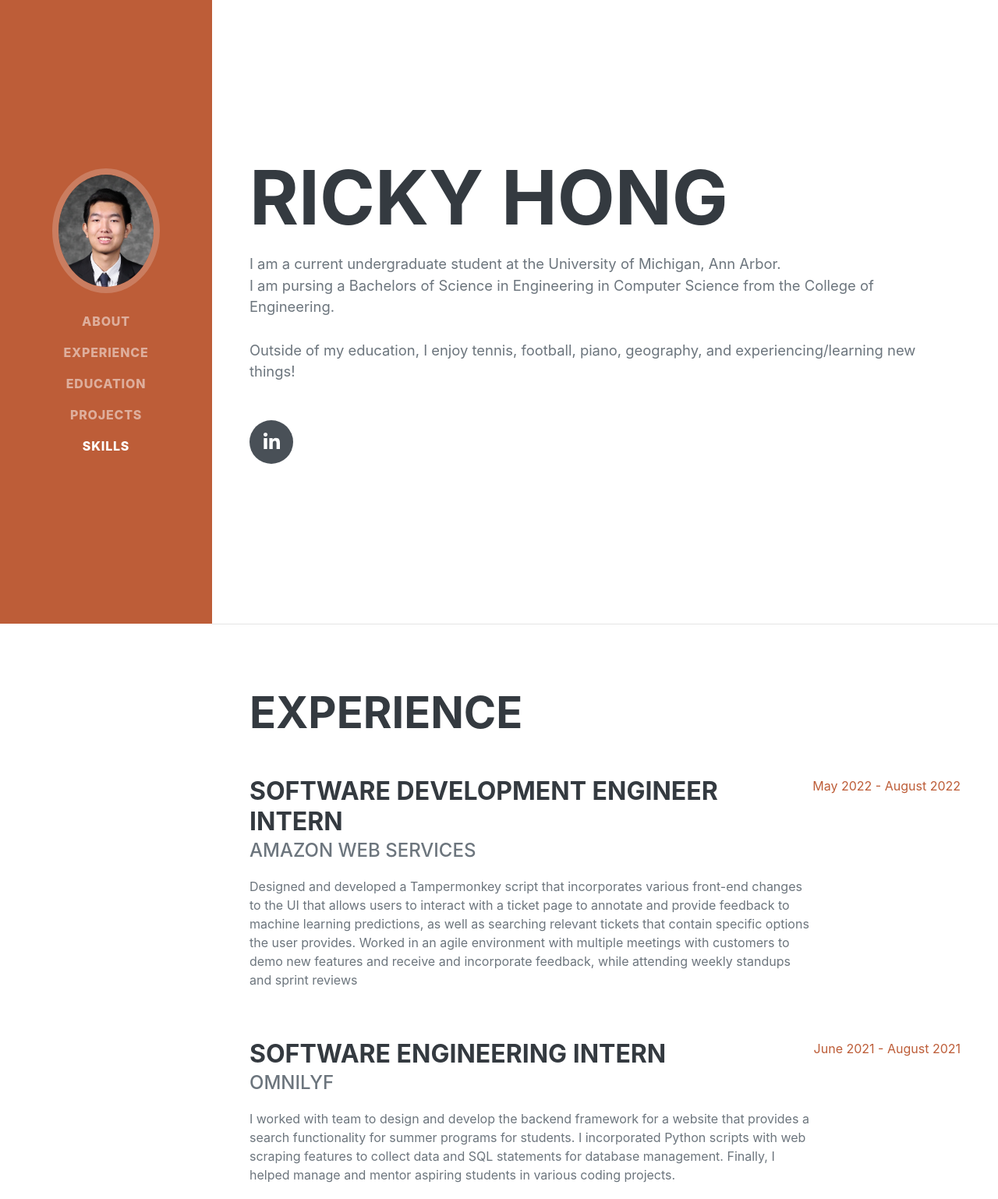
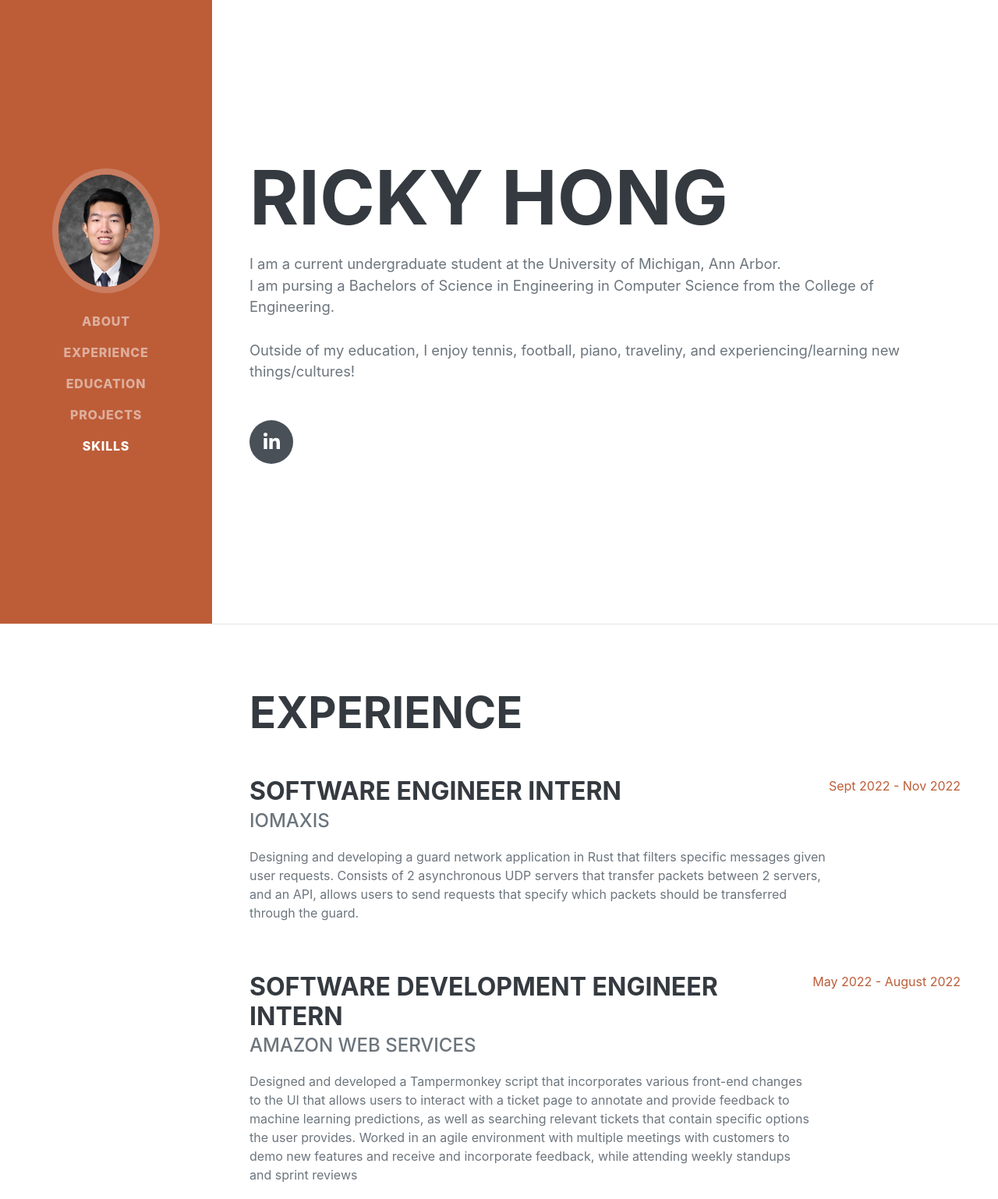
Before and after one commit to rlhong/rlhong.github.io, a plain HTML site: page index.html in a window 1280 px wide. Shown: the top 1538 px of the page at 78% size. Drawn offline with nearby package versions, Linux system fonts and the light colour scheme; a web font is replaced by a local one.

Commit message:
Updated 10/2022 for iomaxis internship

```diff
--- a/index.html
+++ b/index.html
@@ -38,7 +38,7 @@
                 <div class="resume-section-content">
                     <h1 class="mb-0">Ricky Hong</h1>
 		    <br>
-                    <p class="lead mb-5">I am a current undergraduate student at the University of Michigan, Ann Arbor.<br>I am pursing a Bachelors of Science in Engineering in Computer Science from the College of Engineering.<br><br>Outside of my education, I enjoy tennis, football, piano, geography, and experiencing/learning new things!</p>
+                    <p class="lead mb-5">I am a current undergraduate student at the University of Michigan, Ann Arbor.<br>I am pursing a Bachelors of Science in Engineering in Computer Science from the College of Engineering.<br><br>Outside of my education, I enjoy tennis, football, piano, traveliny, and experiencing/learning new things/cultures!</p>
                     <div class="social-icons">
                         <a class="social-icon" href="https://www.linkedin.com/in/ricky-hong-6b3538193/"><i class="fab fa-linkedin-in"></i></a>
                     </div>
@@ -49,6 +49,14 @@
             <section class="resume-section" id="experience">
                 <div class="resume-section-content">
                     <h2 class="mb-5">Experience</h2>
+                    <div class="d-flex flex-column flex-md-row justify-content-between mb-5">
+                        <div class="flex-grow-1">
+                            <h3 class="mb-0">Software Engineer Intern</h3>
+                            <div class="subheading mb-3">IOMAXIS</div>
+                            <p>Designing and developing a guard network application in Rust that filters specific messages given user requests. Consists of 2 asynchronous UDP servers that transfer packets between 2 servers, and an API, allows users to send requests that specify which packets should be transferred through the guard.</p>
+                        </div>
+                        <div class="flex-shrink-0"><span class="text-primary">Sept 2022 - Nov 2022</span></div>
+                    </div>
                     <div class="d-flex flex-column flex-md-row justify-content-between mb-5">
                         <div class="flex-grow-1">
                             <h3 class="mb-0">Software Development Engineer Intern</h3>
@@ -201,8 +209,7 @@
                             <h3 class="mb-0">Instagram Clone</h3>
                             <li>Designed and wrote a Python Instagram clones utilizing both server-side and client-side dynamic pages</li>
                             <li>Contains several Instagram features, including logging into accounts, adding friends, posting pictures, liking pictures, commenting on pictures, etc.</li>
-                            <li>Built an application using client-side dynamic pages and a REST API</li>
-                            <li>Wrote a client application in JavaScript that runs in the browser and makes AJAX calls to the REST API</li>
+                            <li>Utilized Python/Flask in conjunction with SQL for server-side framework, JavaScript that makes AJAX calls to a REST API built in Python for client-side framework, and HTML/CSS for front-end design of the website</li>
                         </div>
                     </div>
                     <div class="d-flex flex-column flex-md-row justify-content-between mb-5">
@@ -296,6 +303,9 @@
                             <span class="fa-li"><i class="fas fa-check"></i></span>Go
                         </li>
                         <li>
+                            <span class="fa-li"><i class="fas fa-check"></i></span>Rust
+                        </li>
+                        <li>
                             <span class="fa-li"><i class="fas fa-check"></i></span>R
                         </li>
 			<li>
```
